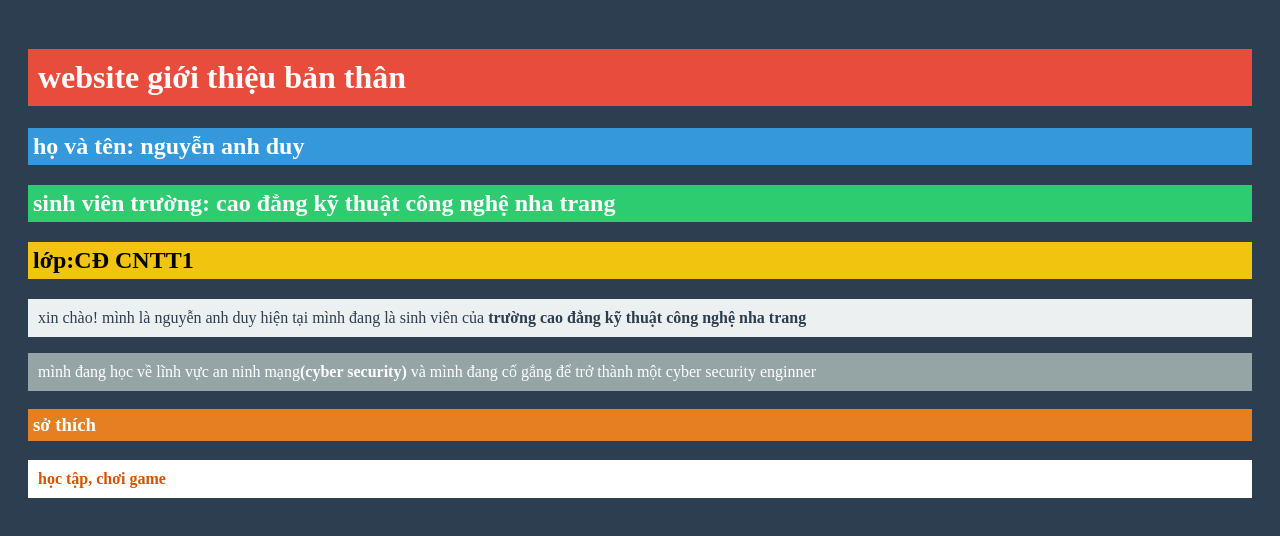
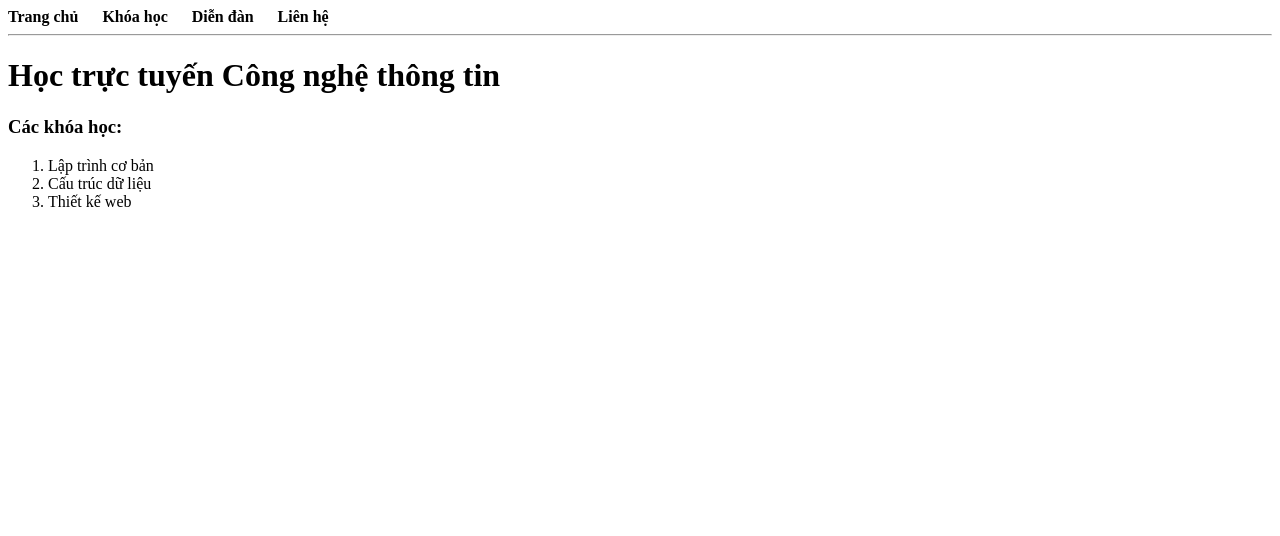
Before and after one commit to duynguyen1212/nguyenanhduy-introductionweb, a plain HTML site: page index.html in a window 1280 px wide. Drawn offline with Linux system fonts and the light colour scheme.

Commit message:
Update index.html

```diff
--- a/index.html
+++ b/index.html
@@ -3,25 +3,35 @@
 <head>
     <meta charset="UTF-8">
     <meta name="viewport" content="width=device-width, initial-scale=1.0">
-    <title>giới thiệu bản thân</title>
+    <title>giao diện khóa học</title>
 </head>
-<body style="background-color: #2c3e50; color: white; padding: 20px;"> <h1 style="background-color: #e74c3c; color: #ffffff; padding: 10px;">website giới thiệu bản thân</h1>
+<body>
+    <div id="header">
+    <b>
+        Trang chủ &nbsp;&nbsp;&nbsp;&nbsp;
+        Khóa học &nbsp;&nbsp;&nbsp;&nbsp;
+        Diễn đàn &nbsp;&nbsp;&nbsp;&nbsp;
+        Liên hệ
+    </b>
+</div>
 
-    <h2 style="background-color: #3498db; color: #ffffff; padding: 5px;">họ và tên: nguyễn anh duy</h2>
+<hr> <div id="main-content">
 
-    <h2 style="background-color: #2ecc71; color: #ffffff; padding: 5px;">sinh viên trường: cao đẳng kỹ thuật công nghệ nha trang</h2>
-
-    <h2 style="background-color: #f1c40f; color: #000000; padding: 5px;">lớp:CĐ CNTT1</h2>
-
-    <p style="background-color: #ecf0f1; color: #2c3e50; padding: 10px;">xin chào! mình là nguyễn anh duy hiện tại mình đang là sinh viên của <b>trường cao đẳng kỹ thuật công nghệ nha trang</b></p>
-
-    <div style="background-color: #95a5a6; color: #ffffff; padding: 10px; margin-bottom: 10px;">
-        mình đang học về lĩnh vực an ninh mạng<b>(cyber security)</b> và mình đang cố gắng để trở thành một cyber security enginner
+    <div>
+        <h1>Học trực tuyến Công nghệ thông tin</h1>
     </div>
 
-    <h3 style="background-color: #e67e22; color: #ffffff; padding: 5px;">sở thích</h3>
+    <div id="courses-section">
+        <h3>Các khóa học:</h3>
 
-    <p style="background-color: #ffffff; color: #d35400; padding: 10px; font-weight: bold;">học tập, chơi game</p>
+        <ol>
+            <li>Lập trình cơ bản</li>
+            <li>Cấu trúc dữ liệu</li>
+            <li>Thiết kế web</li>
+        </ol>
+    </div>
+
+</div>
 
 </body>
 </html>
```
